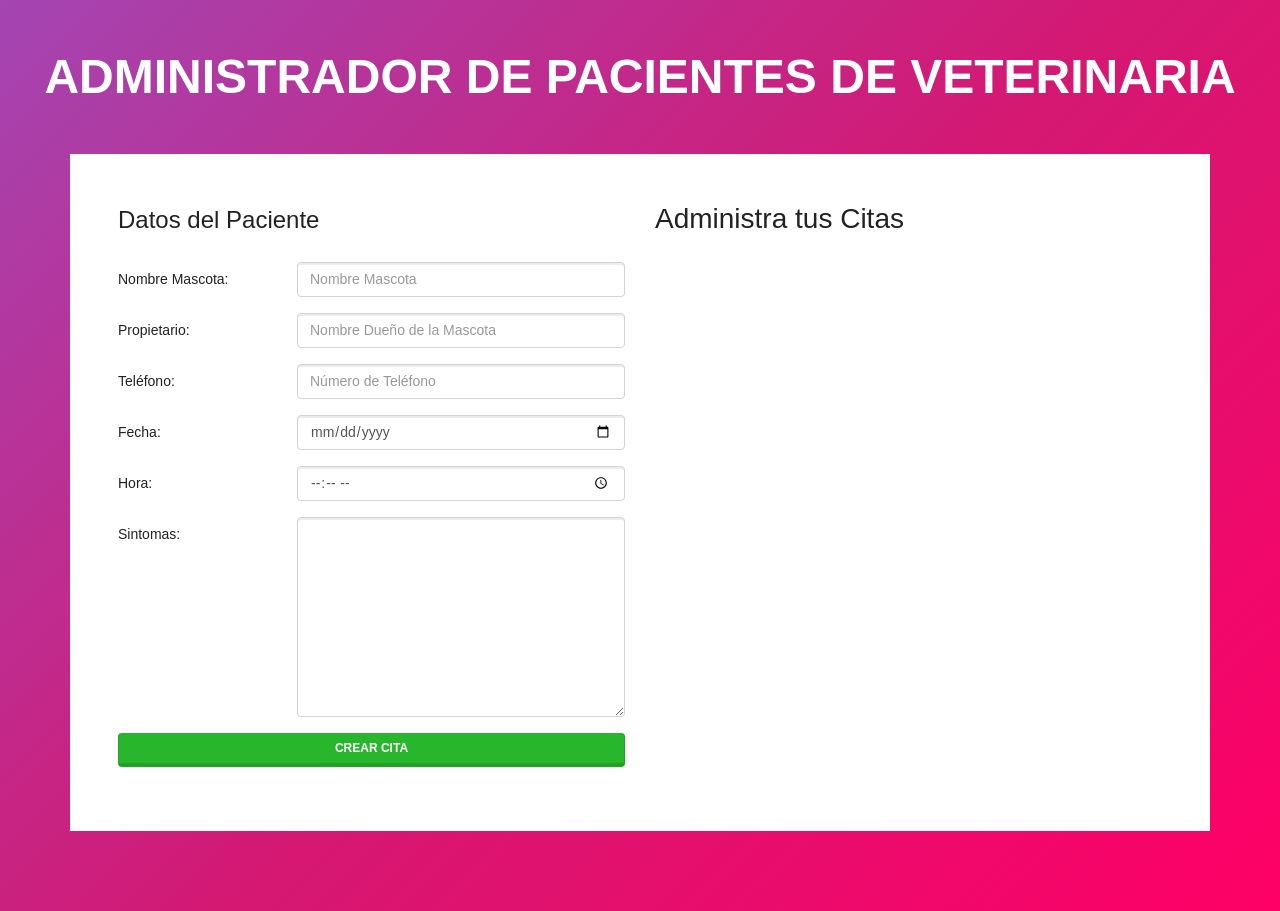
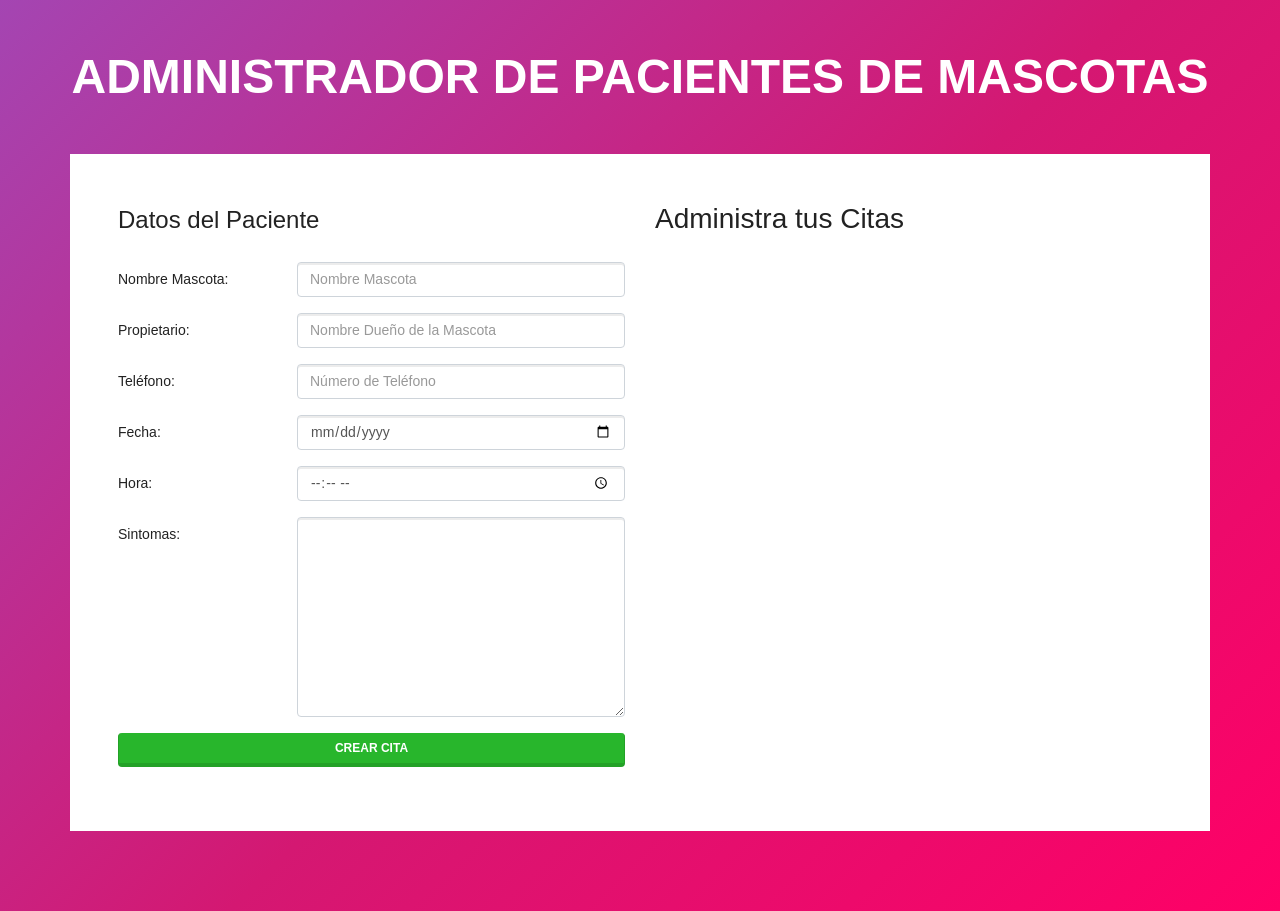
Before and after one commit to DWI20242/S0101, a plain HTML site: page index.html in a window 1280 px wide. Drawn offline with Linux system fonts and the light colour scheme.

Commit message:
index fixed

```diff
--- a/index.html
+++ b/index.html
@@ -9,7 +9,7 @@
     <link rel="stylesheet" href="css/styles.css">
 </head>
 <body>
-    <h2 class="text-center my-5 titulo">Administrador de Pacientes de Veterinaria</h2>
+    <h2 class="text-center my-5 titulo">Administrador de Pacientes de MASCOTAS</h2>
     <div class="container mt-5 p-5">
         <div id="contenido" class="row">
             <div class="col-md-6 agregar-cita">
```
